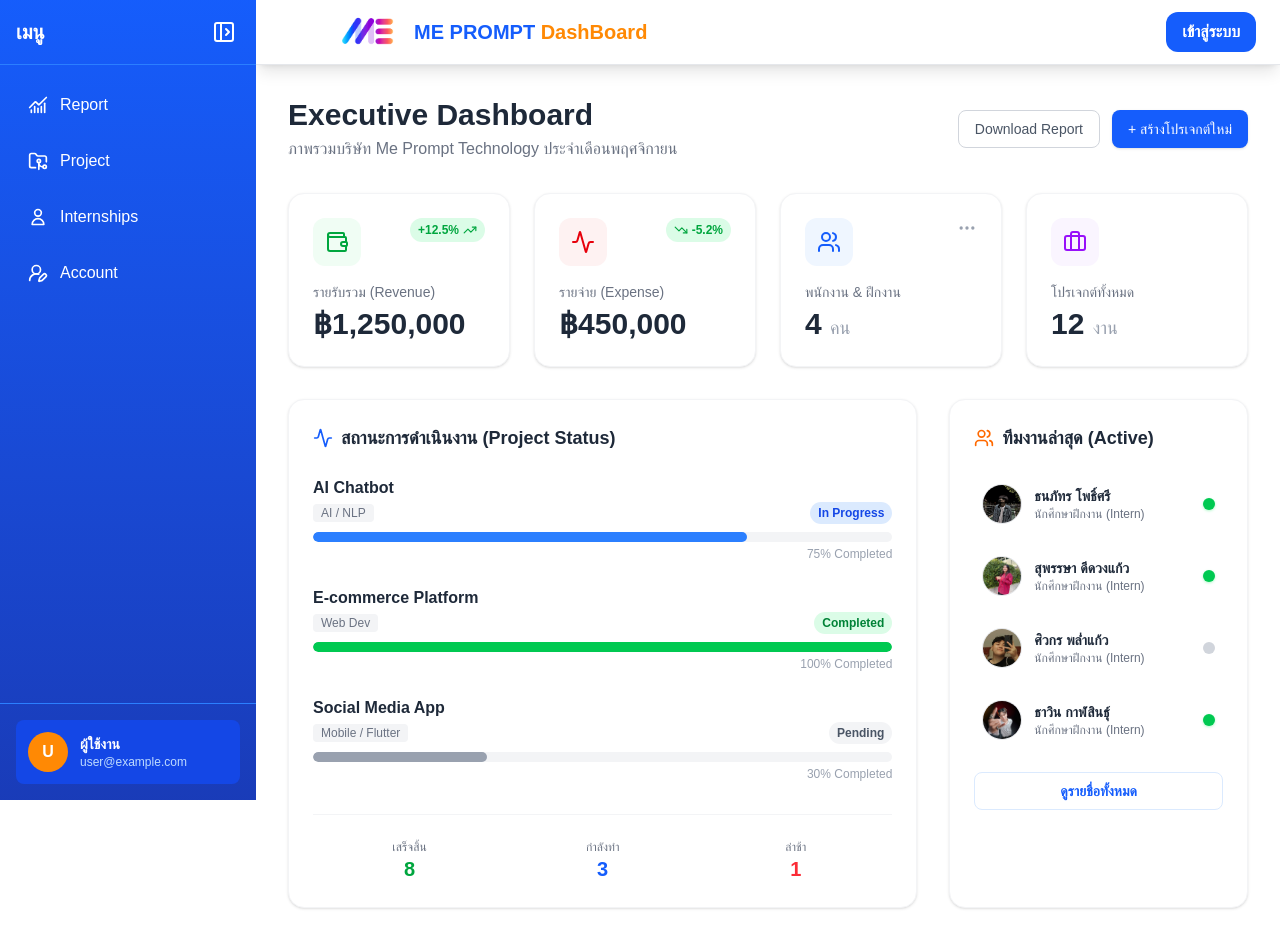
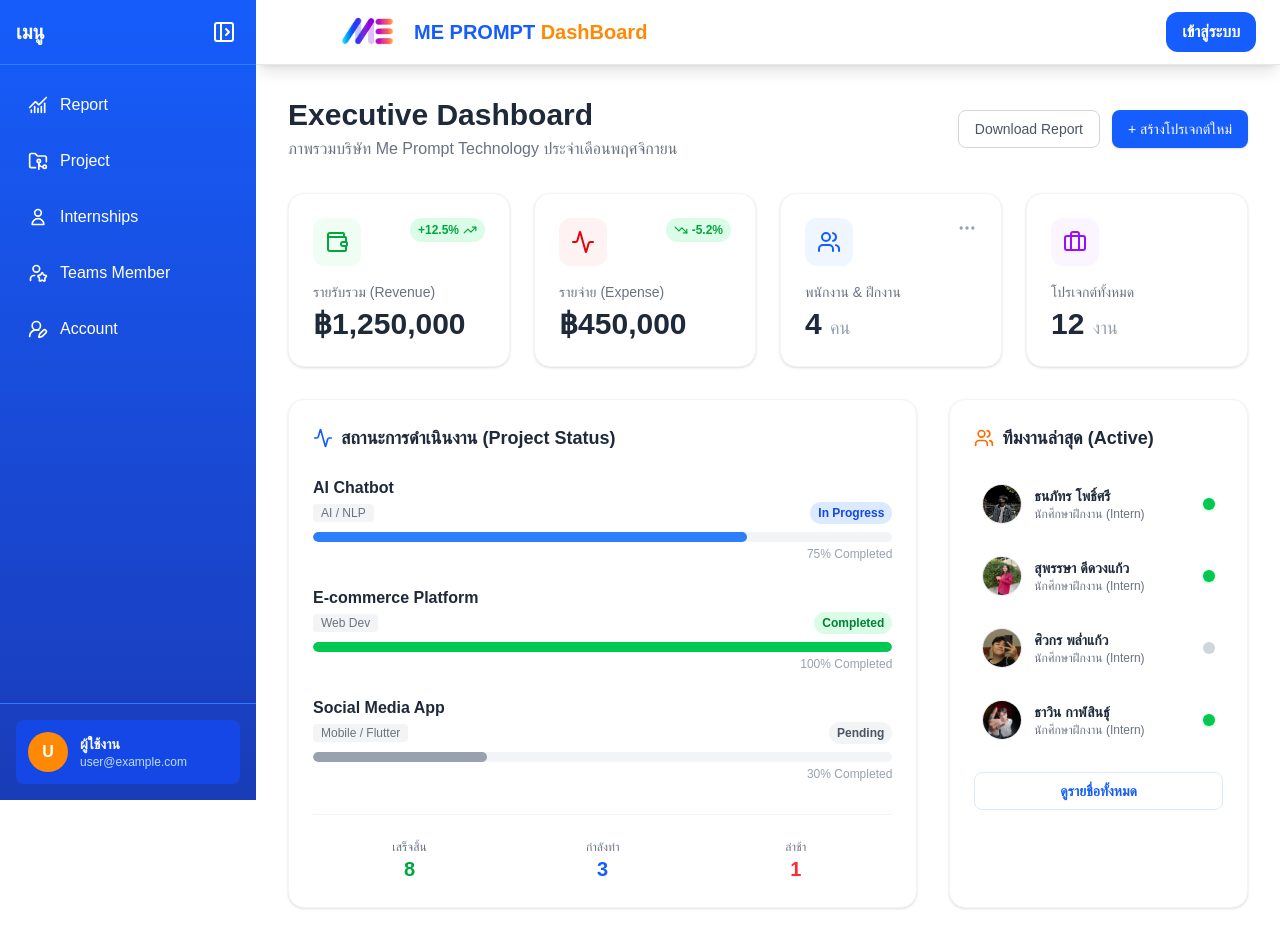
Before and after one commit to MEE-POONG/me-prompt-tec-dashboard, a Next.js app: page / in a window 1280 px wide. Both pictures are taken after a click on the button "Toggle Sidebar". Built offline with nearby package versions, Linux system fonts and the light colour scheme.

Commit message:
updatepages

```diff
--- /dev/null
+++ b/src/Container/Teams/Teams_Menu_Section.tsx
@@ -0,0 +1,9 @@
+import React from 'react'
+
+export default function Teams_Menu_Section() {
+  return (
+    <div>
+        menu
+    </div>
+  )
+}
--- a/src/components/ui/SideBar.tsx
+++ b/src/components/ui/SideBar.tsx
@@ -1,4 +1,4 @@
-import { ChartNoAxesCombined, FolderGit2, PanelLeftClose, PanelLeftOpen, UserRoundPen } from 'lucide-react';
+import { ChartNoAxesCombined, FolderGit2, PanelLeftClose, PanelLeftOpen, UserRoundPen, UserStar } from 'lucide-react';
 import Link from 'next/link';
 
 interface SideBarProps {
@@ -101,6 +101,22 @@ export default function SideBar({ isOpen, onClose }: SideBarProps) {
               </li>
               <li>
                 <Link
+                  href="/intern"
+                  className="flex items-center space-x-3 p-3 rounded-lg hover:bg-blue-700 transition-colors"
+                >
+                  <svg
+                    className="w-5 h-5"
+                    fill="none"
+                    stroke="currentColor"
+                    viewBox="0 0 24 24"
+                  >
+                    <UserStar />
+                  </svg>
+                  <span>Teams Member</span>
+                </Link>
+              </li>
+              <li>
+                <Link
                   href="/account"
                   className="flex items-center space-x-3 p-3 rounded-lg hover:bg-blue-700 transition-colors"
                 >
--- a/src/pages/intern.tsx
+++ b/src/pages/intern.tsx
@@ -323,9 +323,9 @@ export default function InternPage() {
                         <td className="p-4 text-center">
                           <div className="flex justify-center gap-3 text-gray-400">
                             {intern.instagram && <a href={intern.instagram} target="_blank" className="hover:text-pink-600 transition-colors"><FaInstagram size={18} /></a>}
-                            {intern.facebook && <a href={intern.facebook} target="_blank" className="hover:text-blue-400 transition-colors"><FaFacebook size={24} /></a>}
+                            {intern.facebook && <a href={intern.facebook} target="_blank" className="hover:text-blue-400 transition-colors"><FaFacebook size={18} /></a>}
                             {intern.github && <a href={intern.github} target="_blank" className="hover:text-black transition-colors"><FaGithub size={18} /></a>}
-                            {intern.portfolio && <button onClick={() => openModal(intern.portfolio)} className="hover:text-blue-600 transition-colors"><FolderKanban size={18} /></button>}
+                            {intern.portfolio && <button onClick={() => openModal(intern.portfolio)} className="hover:text-yellow-600 transition-colors"><FolderKanban size={18} /></button>}
                           </div>
                         </td>
                         <td className="p-4 text-right">
--- /dev/null
+++ b/src/pages/teammember.tsx
@@ -0,0 +1,11 @@
+import Layouts from '@/components/Layouts'
+import Teams_Menu_Section from '@/Container/Teams/teams_menu_section'
+import React from 'react'
+
+export default function teammember() {
+  return (
+    <Layouts>
+        <Teams_Menu_Section/>
+    </Layouts>
+  )
+}
```
